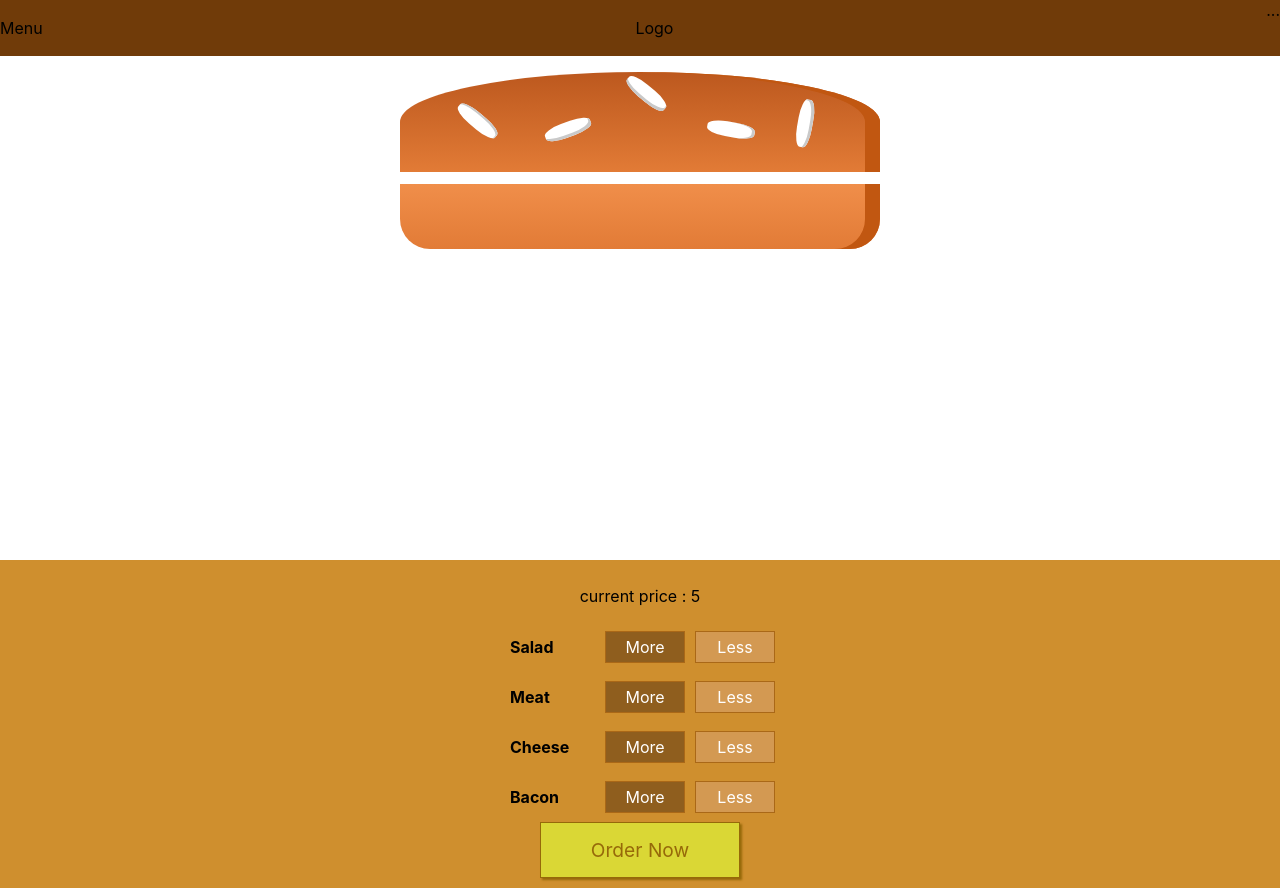
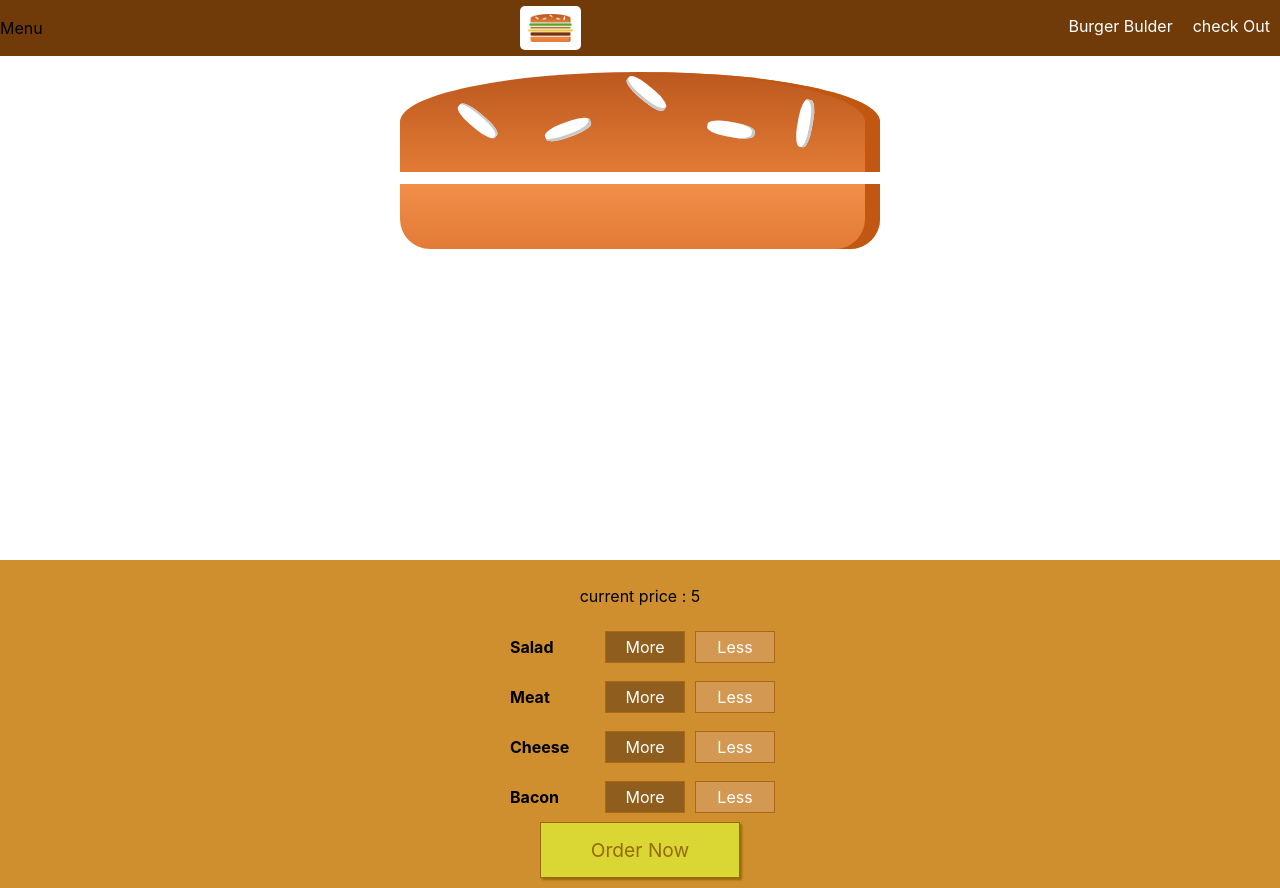
Before and after one commit to darkdoomrag3/Burger-builder-and-order-in-react, a React (Create React App) app: page / in a window 1280 px wide. Built offline with nearby package versions, Linux system fonts and the light colour scheme.

Commit message:
adding navigation

```diff
--- /dev/null
+++ b/src/component/Logo/Logo.js
@@ -0,0 +1,14 @@
+import React from 'react'
+import burgerLogo from '../../assest/1.png'
+import './logo.css'
+
+const Logo = () =>  (
+        <div className='Logo'>
+
+    <img src={burgerLogo}  />
+
+        </div>
+    )
+
+
+export default Logo
--- /dev/null
+++ b/src/component/Logo/logo.css
@@ -0,0 +1,11 @@
+.Logo {
+    background-color: white;
+    padding: 8px;
+    height: 80%;
+    border-radius: 5px;
+    box-sizing: border-box;
+}
+
+.Logo img {
+    height: 100%;
+}
--- /dev/null
+++ b/src/component/Navigation/Navigation.js
@@ -0,0 +1,14 @@
+import React from 'react'
+import './navigation.css'
+import  Button from './Navigation.style';
+
+const Navigation = (props) => {
+    return (
+        <li className='Navigation'>
+       <Button as="a" href="/">{props.children}</Button>
+
+    </li>
+    )
+}
+
+export default Navigation;
--- /dev/null
+++ b/src/component/Navigation/Navigation.style.js
@@ -0,0 +1,19 @@
+import styled, { css } from 'styled-components';
+
+
+const Button = styled.button`
+  display: inline-block;
+  color: red;
+  font-size: 1em;
+
+
+
+  display: block;
+`;
+
+const TomatoButton = styled(Button)`
+  color: tomato;
+  border-color: tomato;
+`;
+
+export default Button;
--- /dev/null
+++ b/src/component/Navigation/NavigationItems.js
@@ -0,0 +1,19 @@
+import React from 'react'
+import './navigationitems.css'
+import Navigation from './Navigation'
+
+
+const NavigationItems = () => {
+    return (
+   <ul className='NavigationItems'>
+
+        <Navigation>Burger Bulder </Navigation>
+        <Navigation>check Out </Navigation>
+
+   </ul>
+    )
+}
+
+
+
+export default NavigationItems
--- /dev/null
+++ b/src/component/Navigation/navigation.css
@@ -0,0 +1,26 @@
+.Navigation {
+    margin: 0;
+    align-items: center;
+    height: 100%;
+    display: flex;
+    box-sizing: border-box;
+}
+
+.Navigation a {
+    color: white;
+    text-decoration: none;
+    height: 100%;
+    padding: 16px 10px;
+    border-bottom: 4px solid transparent;
+    box-sizing: border-box;
+    display: block;
+}
+
+.Navigation a :active,
+.Navigation a :hover,
+.Navigation a.active{
+
+background-color: #8F5C2C;
+border-bottom: 4px solid #40a4c8;
+
+}
--- /dev/null
+++ b/src/component/Navigation/navigationitems.css
@@ -0,0 +1,7 @@
+.NavigationItems{
+    margin: 0;
+    display: flex;
+    align-items: center;
+    padding: 0;
+    list-style: none;
+}
--- a/src/component/ToolBar/ToolBar.js
+++ b/src/component/ToolBar/ToolBar.js
@@ -1,14 +1,17 @@
 import React from 'react';
 import './toolbar.css';
+import Logo from '../Logo/Logo';
+import NavigationItems from '../Navigation/NavigationItems';
+
 
 const ToolBar = (props) => {
     return (
-
         <header className='Toolbar'>
-            <div>Menu</div>
-            <div>Logo</div>
-            <nav>...</nav>
-
+           <div>Menu</div>
+            <Logo/>
+            <nav>
+        <NavigationItems/>
+        </nav>
 
         </header>
 
```
Also changed, not shown: src/assest/1.png (added).
